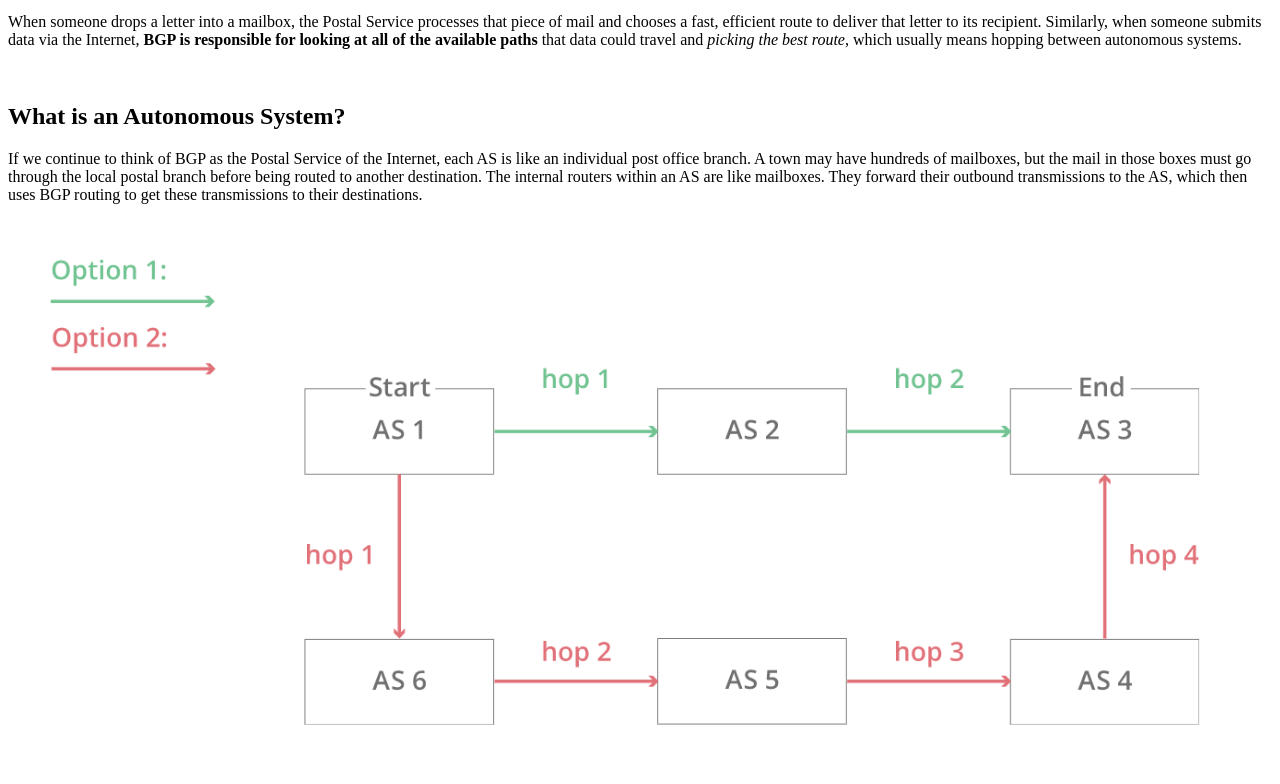
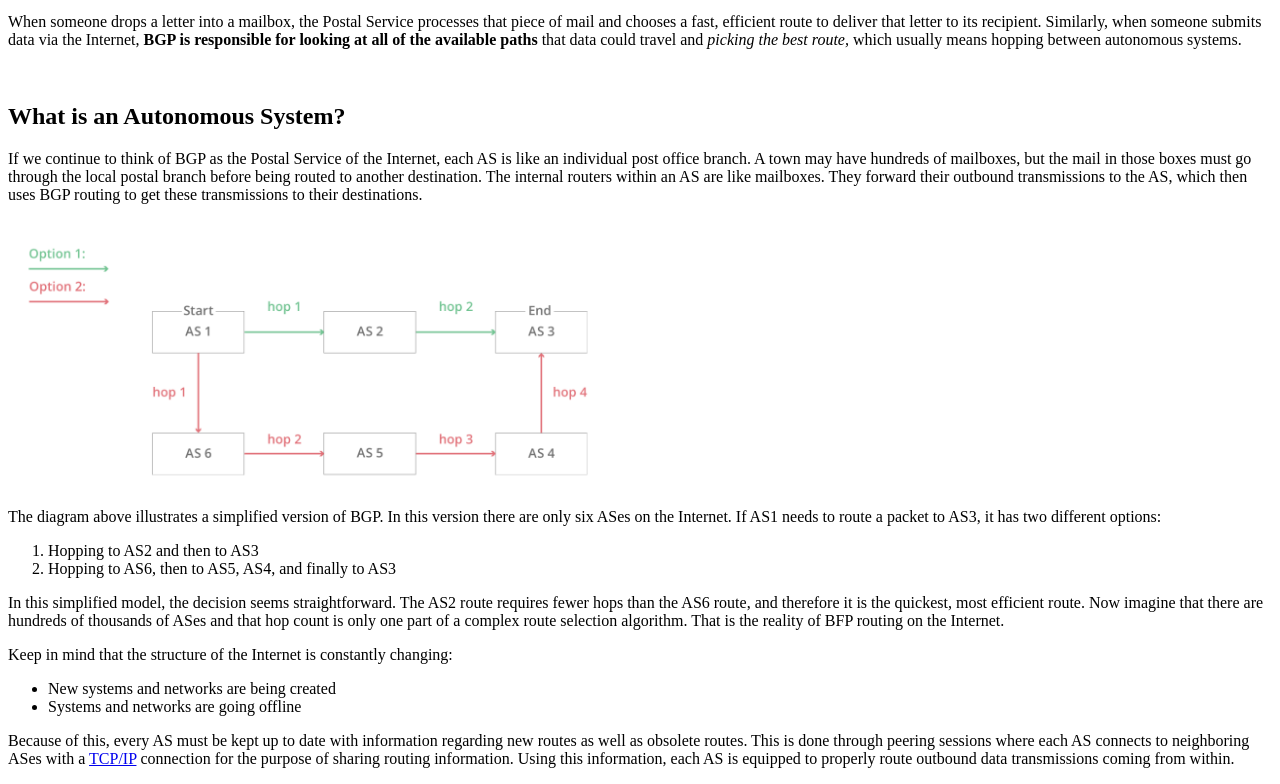
Before and after one commit to juliempowell/Test, a plain HTML site: page index.html in a window 1280 px wide. Shown: the part 119-903 px from the top of the page. Drawn offline with Linux system fonts and the light colour scheme.

Commit message:
text commit

```diff
--- a/index.html
+++ b/index.html
@@ -11,6 +11,20 @@
 <h2>What is an Autonomous System?</h2>
 <p>If we continue to think of BGP as the Postal Service of the Internet, each AS is like an individual post office branch. A town may have hundreds of mailboxes, but the mail in those boxes must go through the local postal branch before being routed to another destination. The internal routers within an AS are like mailboxes. They forward their outbound transmissions to the AS, which then uses BGP routing to get these transmissions to their destinations.</p>
 <br />
-<img src="BGPimage.jpeg">
+<img src="BGPimage.jpeg" width="600">
+<p>The diagram above illustrates a simplified version of BGP. In this version there are only six ASes on the Internet. If AS1 needs to route a packet to AS3, it has two different options:
+    <ol>
+        <li>Hopping to AS2 and then to AS3</li>
+        <li>Hopping to AS6, then to AS5, AS4, and finally to AS3</li>
+    </ol>
+</p>
+<p>In this simplified model, the decision seems straightforward. The AS2 route requires fewer hops than the AS6 route, and therefore it is the quickest, most efficient route. Now imagine that there are hundreds of thousands of ASes and that hop count is only one part of a complex route selection algorithm. That is the reality of BFP routing on the Internet.</p>
+<p>Keep in mind that the structure of the Internet is constantly changing:
+    <ul>
+        <li>New systems and networks are being created</li>
+        <li>Systems and networks are going offline</li>
+    </ul>
+</p>
+<p>Because of this, every AS must be kept up to date with information regarding new routes as well as obsolete routes. This is done through peering sessions where each AS connects to neighboring ASes with a <a href="https://www.cloudflare.com/en-gb/learning/ddos/glossary/tcp-ip/" target="_blank">TCP/IP</a> connection for the purpose of sharing routing information. Using this information, each AS is equipped to properly route outbound data transmissions coming from within.</p>
 </body>
 </html>
```
